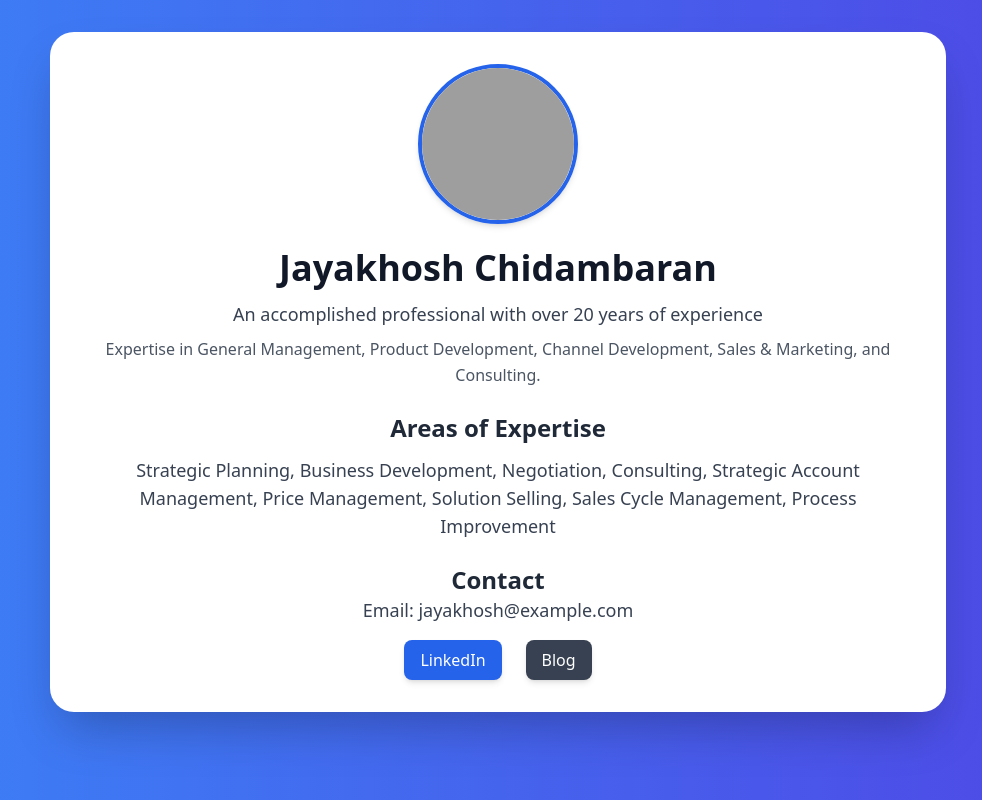
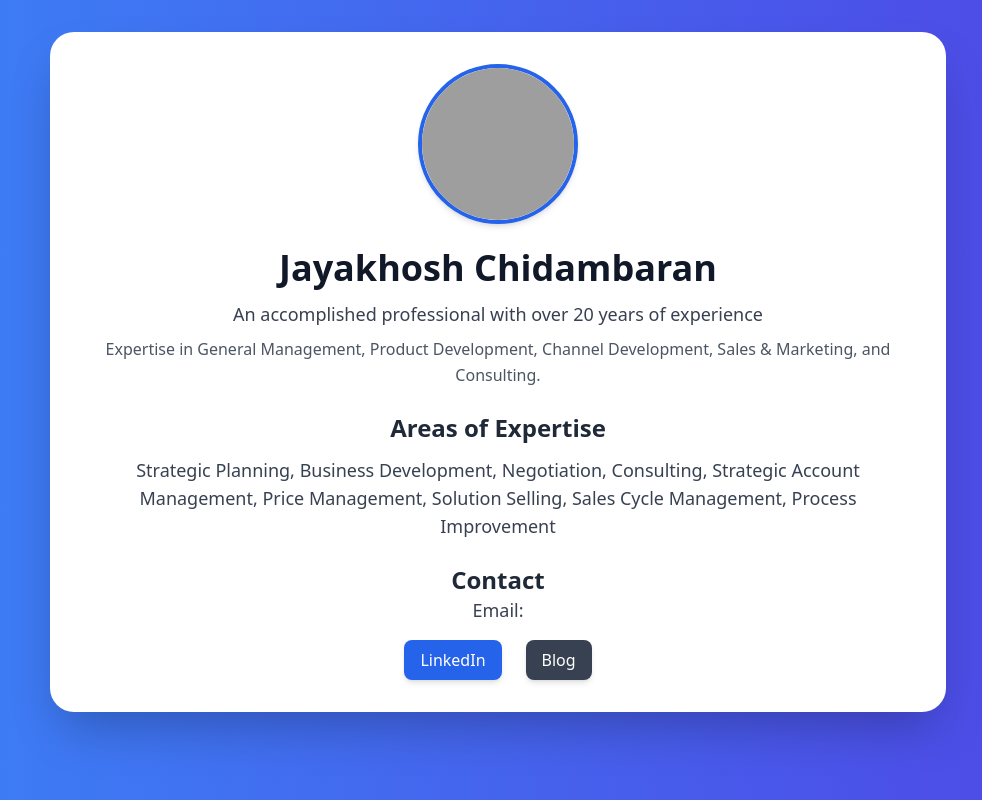
Before and after one commit to madhavms/jay-portal, a React (Vite) app: page / in a window 1280 px wide. Shown: the whole page, without its empty margins (142-1124 px from the left). Built offline with nearby package versions, Linux system fonts and the light colour scheme; grey boxes are pictures that could not be loaded.

Commit message:
remove email

```diff
--- a/src/App.tsx
+++ b/src/App.tsx
@@ -22,7 +22,7 @@ const Portfolio = () => {
 
         <div className="mt-6">
           <h2 className="text-2xl font-semibold text-gray-800">Contact</h2>
-          <p className="text-gray-700 text-lg">Email: jayakhosh@example.com</p>
+          <p className="text-gray-700 text-lg">Email:</p>
           <div className="flex justify-center gap-6 mt-4">
             <a
               href="https://www.linkedin.com/in/jayakhosh-chidambaran-00943175/"
```
